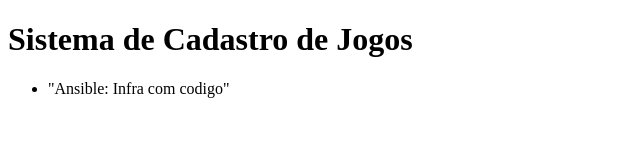
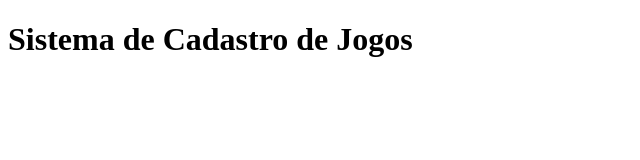
Before and after one commit to neiangemeg/sistema-de-cadastro, a plain HTML site: page index.html in a window 1280 px wide. Shown: the whole page, without its empty margins (0-640 px from the left). Drawn offline with Linux system fonts and the light colour scheme.

Commit message:
Revert "Muando nome do cursor"
This reverts commit 5bcbd82d64560fb2afe81b6588f797e7cfa1516f.

```diff
--- a/index.html
+++ b/index.html
@@ -9,7 +9,5 @@
 <body>
     <h1>Sistema de Cadastro de Jogos</h1>
     <script src="app.js"></script>
-    <ul>
-        <li>"Ansible: Infra com codigo"</li>
-    </ul>
+
 </body></html>
```
